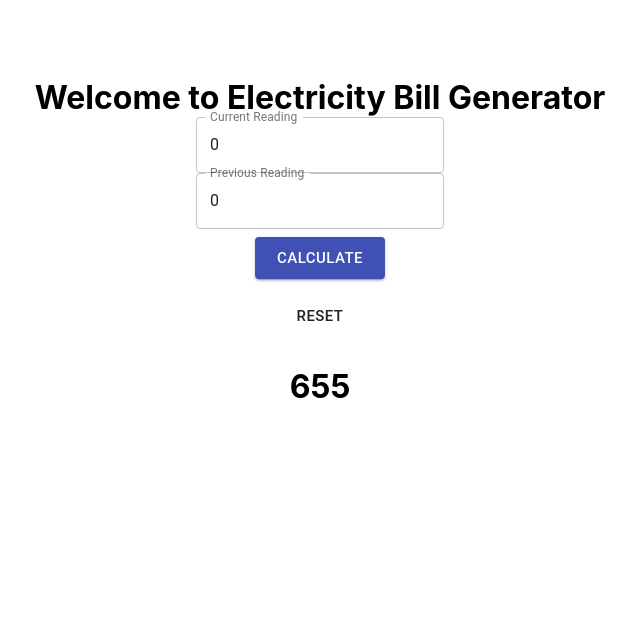
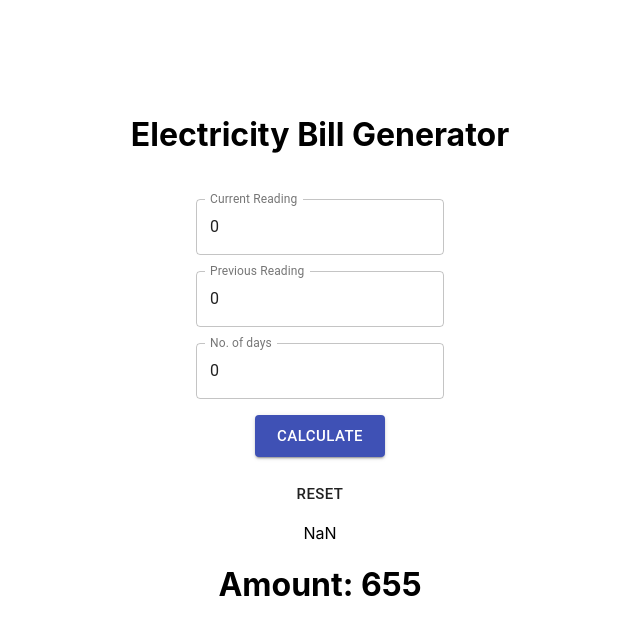
Before and after one commit to ManojPathak1/bill_generator, a Next.js app: page / in a window 1280 px wide. Both pictures are taken after a click on the button "CALCULATE". Shown: the top 634 px of the page, without its empty margins (320-960 px from the left). Built offline with nearby package versions, Linux system fonts and the light colour scheme.

Commit message:
Average Reading

```diff
--- a/pages/index.js
+++ b/pages/index.js
@@ -17,7 +17,9 @@ const useStyles = makeStyles((theme) => ({
 export default function Home() {
   const [previousReading, setPreviousReading] = useLocalStorage("previousReading", 0);
   const [currentReading, setCurrentReading] = useLocalStorage("currentReading", 0);
+  const [days, setDays] = useLocalStorage("days", 0);
   const [amount, setAmount] = useLocalStorage("amount", null);
+  const [averageReading, setAverageReading] = useLocalStorage("averageReading", null);
   const classes = useStyles();
   const calculateBill = () => {
     const readings = currentReading - previousReading;
@@ -28,6 +30,12 @@ export default function Home() {
     else if (readings > 500) amt = 150 * 5.5 + 150 * 6 + 200 * 6.5 + (readings - 500) * 7;
     amt += 655;
     setAmount(amt);
+    setAverageReading(readings/days);
+  };
+  const resetValue = () => {
+    setPreviousReading(0);
+    setCurrentReading(0);
+    setDays(0);
   };
   return (
     <div className="container">
@@ -37,7 +45,7 @@ export default function Home() {
       </Head>
       <main>
         <h3 className="title">
-          Welcome to Electricity Bill Generator
+          Electricity Bill Generator
         </h3>
         <TextField
           id="outlined-number"
@@ -47,6 +55,7 @@ export default function Home() {
             shrink: true,
           }}
           variant="outlined"
+          className={classes.margin}
           value={currentReading}
           onChange={event => setCurrentReading(event.target.value)}
         />
@@ -58,16 +67,30 @@ export default function Home() {
             shrink: true,
           }}
           variant="outlined"
+          className={classes.margin}
           value={previousReading}
           onChange={event => setPreviousReading(event.target.value)}
+        />
+        <TextField
+          id="outlined-number"
+          label="No. of days"
+          type="number"
+          InputLabelProps={{
+            shrink: true,
+          }}
+          variant="outlined"
+          className={classes.margin}
+          value={days}
+          onChange={event => setDays(event.target.value)}
         />
         <Button variant="contained" size="large" color="primary" className={classes.margin} onClick={calculateBill}>
           Calculate
         </Button>
-        <Button size="large" className={classes.margin}>
+        <Button size="large" className={classes.margin} onClick={resetValue}>
           Reset
         </Button>
-        {amount && <h1>{amount}</h1>}
+        {averageReading && <h1>Average Reading: {averageReading}</h1>}
+        {amount && <h1>Amount: {amount}</h1>}
       </main>
       <style jsx>{`
         .container {
@@ -123,7 +146,7 @@ export default function Home() {
         }
 
         .title {
-          margin: 0;
+          padding: 5px;
           line-height: 1.15;
           font-size: 2rem;
         }
```
